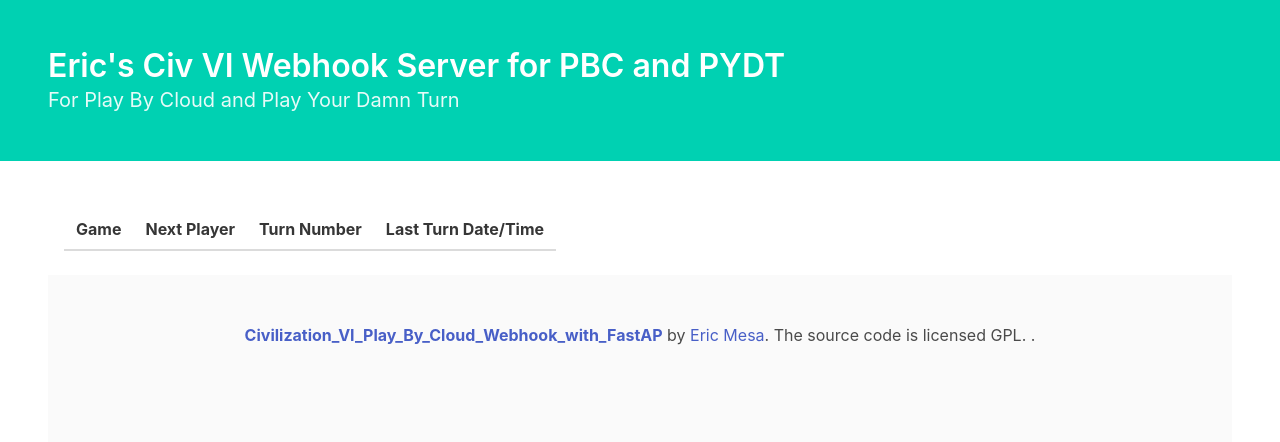
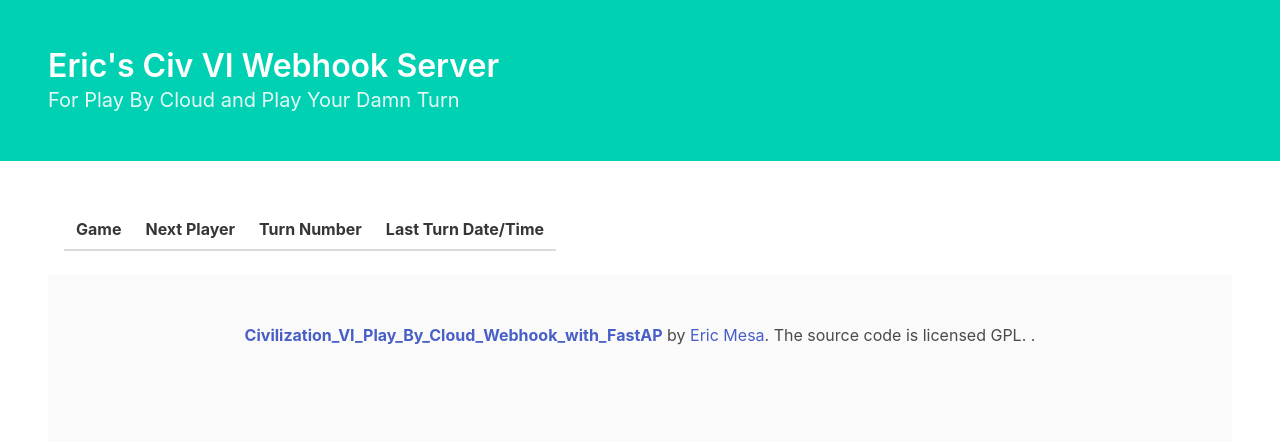
Before and after one commit to djotaku/Civilization_VI_Play_By_Cloud_Webhook_with_FastAPI, a FastAPI app: page / in a window 1280 px wide. Shown: the top 442 px of the page. Run offline with FastAPI, Linux system fonts and the light colour scheme; lists and menus that the app fills with data are empty; parts of the project's set-up code (start-up, migrations or seed data) failed here and were passed over.

Commit message:
Fixed title tag for the hero

```diff
--- a/civ_vi_webhook/templates/layout.html
+++ b/civ_vi_webhook/templates/layout.html
@@ -10,7 +10,7 @@
 <section class="hero is-primary">
     <div class="hero-body">
         <p class="title">
-            Eric's Civ VI Webhook Server for PBC and PYDT
+            Eric's Civ VI Webhook Server
         </p>
         <p class="subtitle">
             For Play By Cloud and Play Your Damn Turn
```
